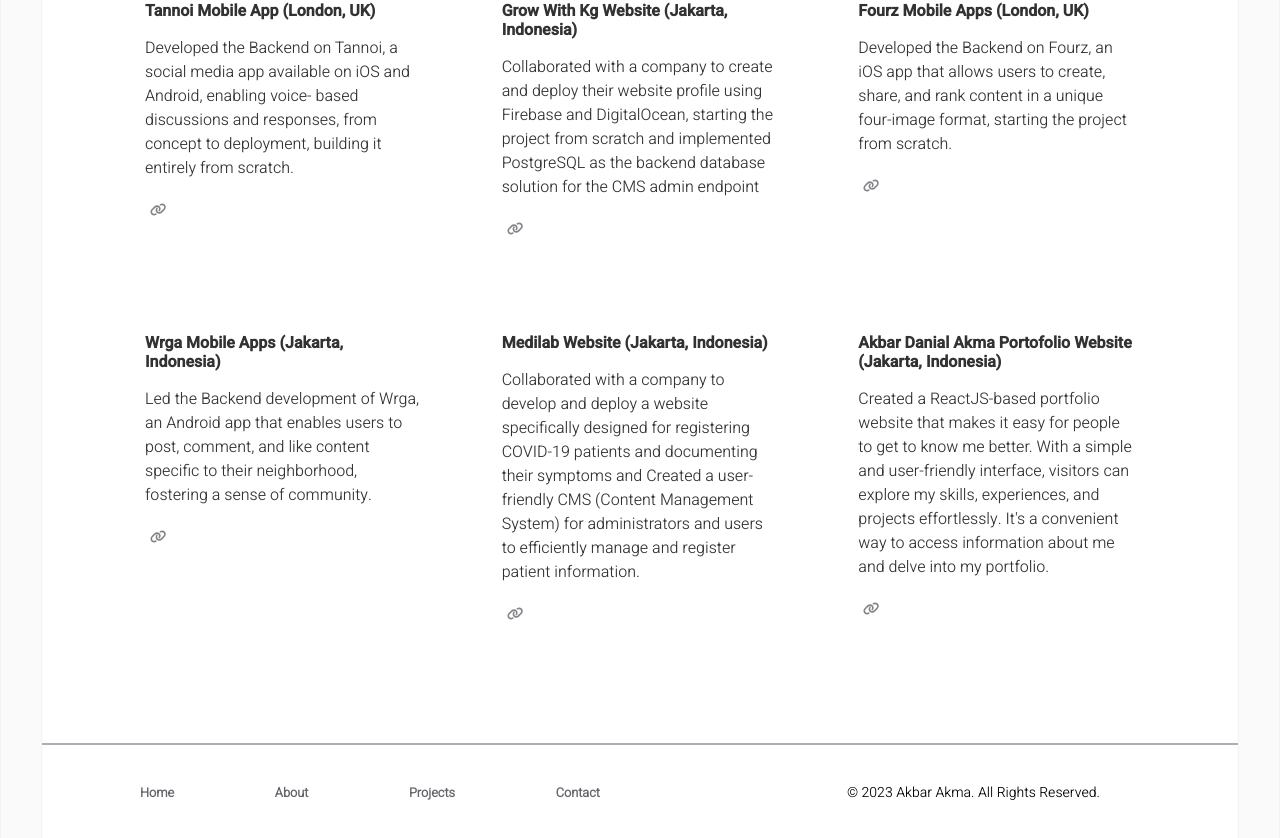
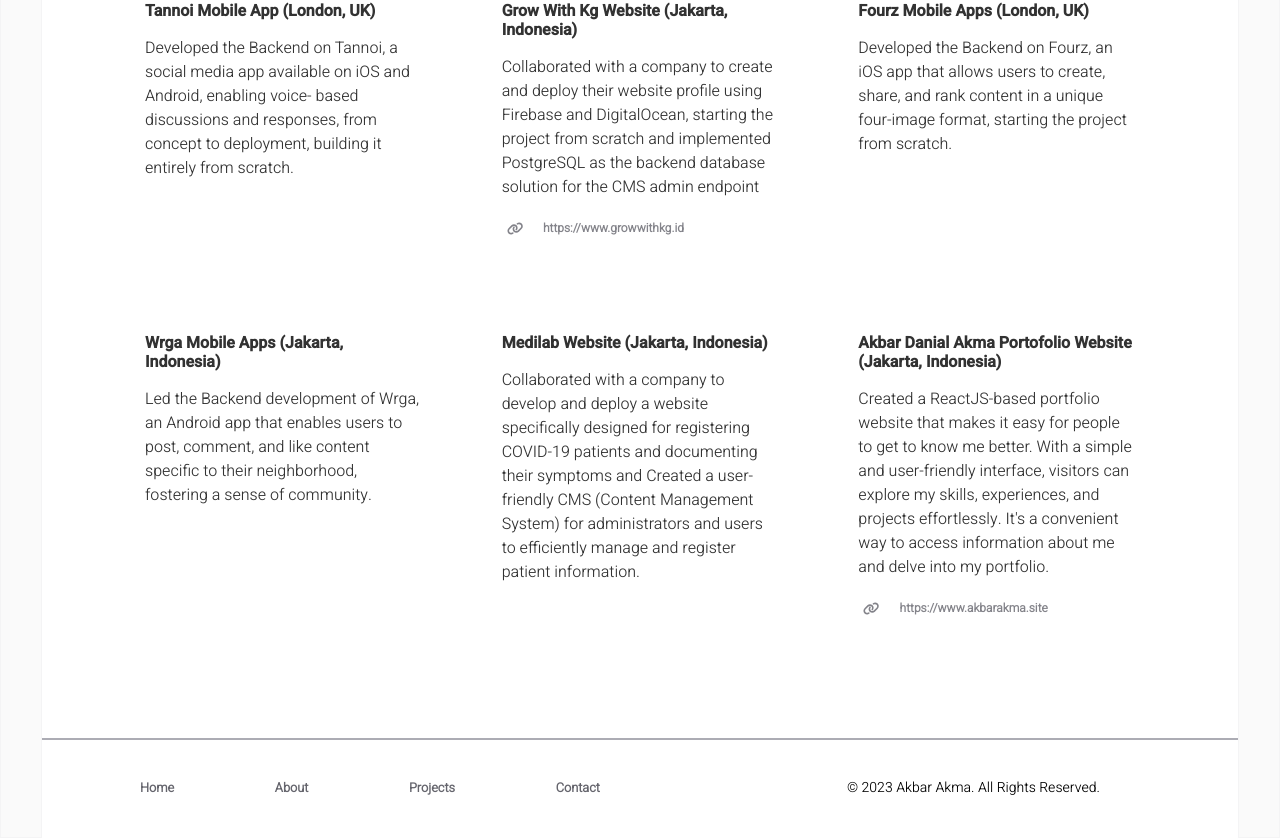
Before and after one commit to akbarakma/akbar-portofolio, a React (Create React App) app: page / in a window 1280 px wide. Shown: the part 851-1689 px from the top of the page. Built offline with nearby package versions, Linux system fonts and the light colour scheme.

Commit message:
add projects

```diff
--- a/src/components/projects/allProjects.jsx
+++ b/src/components/projects/allProjects.jsx
@@ -12,9 +12,11 @@
 			{INFO.projects.map((project, index) => (
 				<div className="all-projects-project" key={index}>
 					<Project
+						logo={project.logo}
 						title={project.title}
 						description={project.description}
 						linkText={project.linkText}
+						link={project.link}
 					/>
 				</div>
 			))}
```
